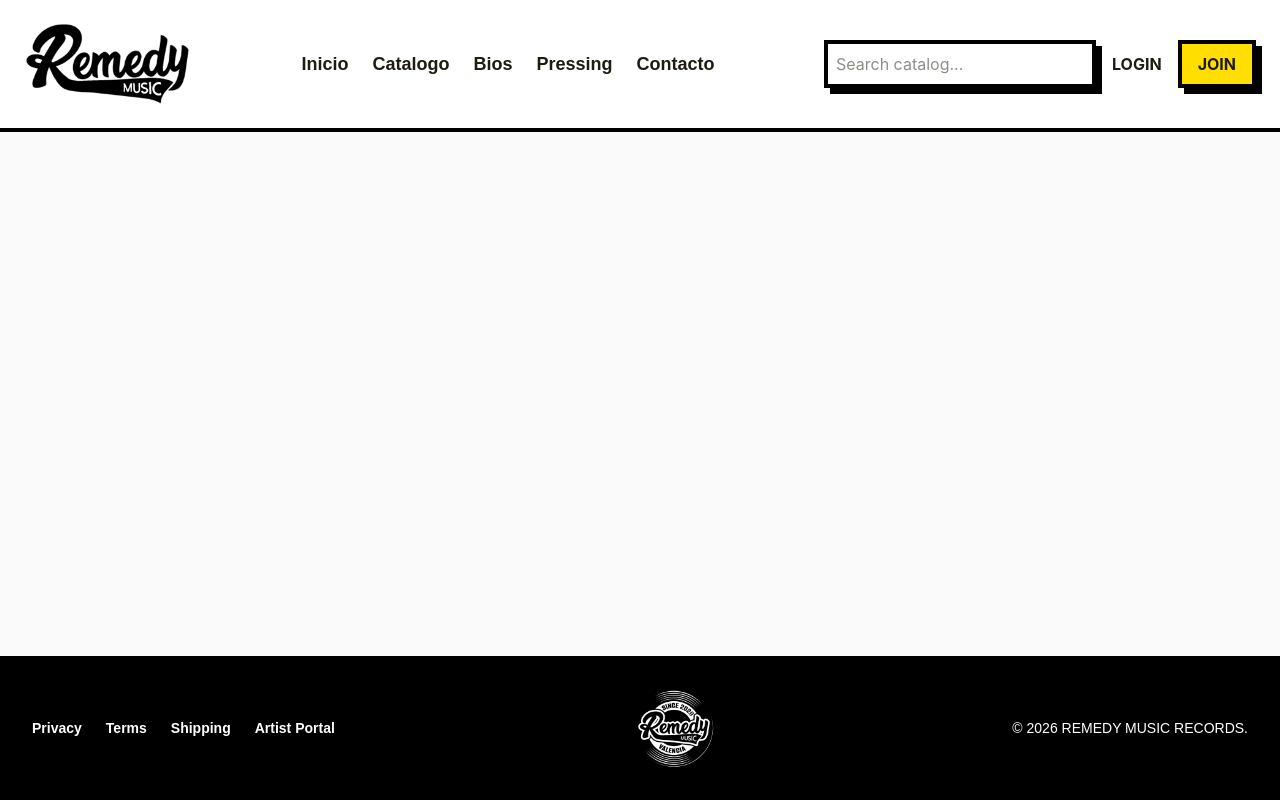
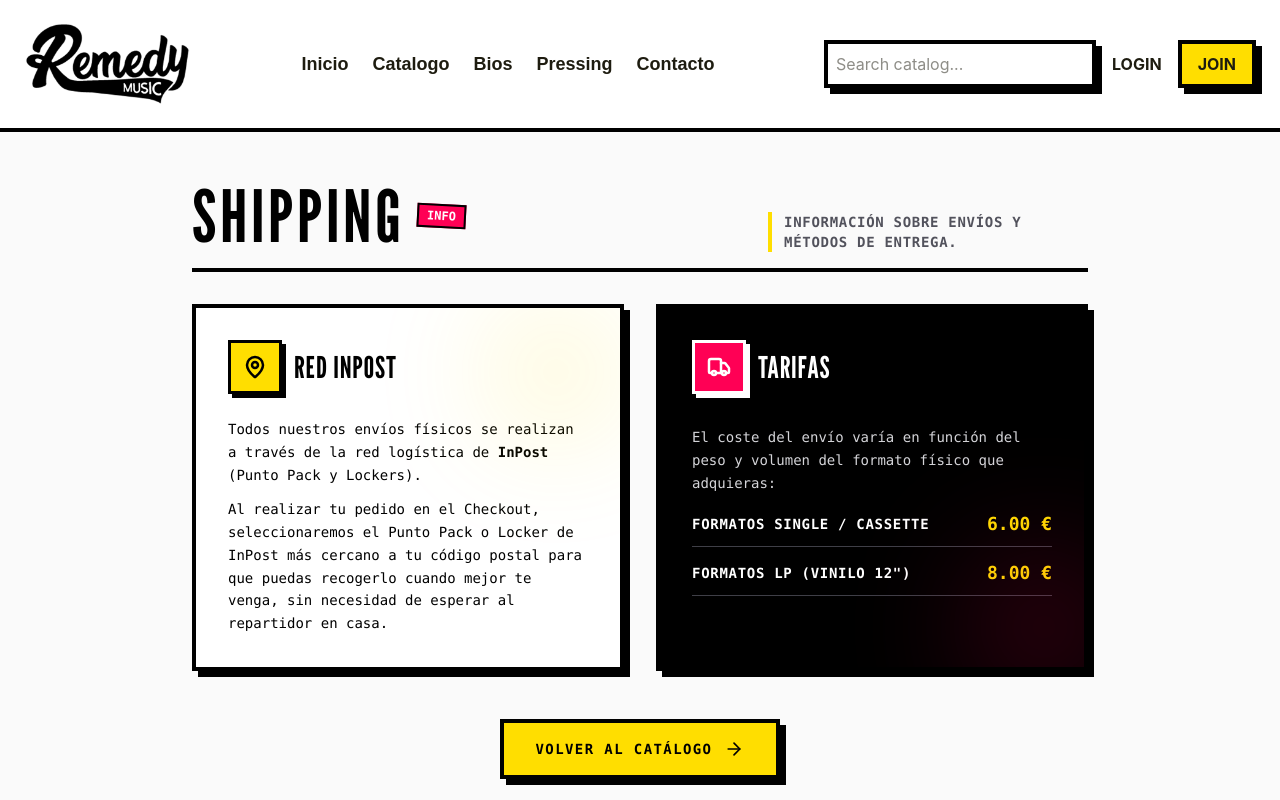
Before and after one commit to syncrolattex-maker/remedy-music-web, a React (Vite) app: page /shipping in a window 1280 px wide. Shown: the top 800 px of the page. Built offline with nearby package versions, Linux system fonts and the light colour scheme; a web font is replaced by a local one.

Commit message:
Add Shipping info page with InPost and costs details

```diff
--- a/src/App.tsx
+++ b/src/App.tsx
@@ -11,6 +11,7 @@ import { Home } from './pages/Home';
 import { Checkout } from './pages/Checkout';
 import { Contact } from './pages/Contact';
 import { Catalog } from './pages/Catalog';
+import { Shipping } from './pages/Shipping';
 import { Player } from './components/Player';
 import { Bios } from './pages/Bios';
 import { Pressing } from './pages/Pressing';
@@ -111,6 +112,7 @@ export default function App() {
             <Route path="/contacto" element={<Contact />} />
             <Route path="/bios" element={<Bios />} />
             <Route path="/pressing" element={<Pressing />} />
+            <Route path="/shipping" element={<Shipping />} />
             <Route
               path="/catalogo"
               element={
--- a/src/components/Footer.tsx
+++ b/src/components/Footer.tsx
@@ -1,4 +1,4 @@
-import React from 'react';
+import { Link } from 'react-router-dom';
 
 export const Footer = () => (
   <footer className="bg-black text-white p-8">
@@ -6,7 +6,7 @@ export const Footer = () => (
       <div className="flex gap-6 font-bold text-sm flex-wrap justify-center font-display">
         <a href="#">Privacy</a>
         <a href="#">Terms</a>
-        <a href="#">Shipping</a>
+        <Link to="/shipping" onClick={() => window.scrollTo(0, 0)}>Shipping</Link>
         <a href="#">Artist Portal</a>
       </div>
       <img src="/footer-logo.png" alt="Remedy Music" className="h-20" />
--- /dev/null
+++ b/src/pages/Shipping.tsx
@@ -0,0 +1,91 @@
+import React from 'react';
+import { Truck, MapPin, Info, ArrowRight } from 'lucide-react';
+import { Link } from 'react-router-dom';
+
+export const Shipping = () => {
+  return (
+    <main className="w-full min-h-screen bg-surface text-black p-6 md:p-12 font-sans pb-32">
+      <div className="max-w-4xl mx-auto">
+
+        {/* HEADER */}
+        <div className="flex flex-col md:flex-row justify-between items-start md:items-end border-b-4 border-black pb-4 mb-8 gap-4 select-none">
+          <div className="flex items-center gap-3">
+            <h1 className="font-heading text-5xl md:text-7xl uppercase tracking-wider">Shipping</h1>
+            <span className="font-mono text-xs bg-[#FF0055] text-white border-2 border-black px-2 py-0.5 font-bold uppercase rotate-3">
+              Info
+            </span>
+          </div>
+          <p className="font-mono text-sm max-w-xs text-zinc-600 font-bold uppercase tracking-wider border-l-4 border-[#FFDE00] pl-3">
+            Información sobre envíos y métodos de entrega.
+          </p>
+        </div>
+
+        {/* CONTENT BUBBLES */}
+        <div className="grid grid-cols-1 md:grid-cols-2 gap-8 mb-12">
+
+          {/* INPOST BLOCK */}
+          <div className="brutalist-border bg-white p-6 md:p-8 flex flex-col gap-4 relative overflow-hidden group">
+            <div className="absolute top-0 right-0 w-32 h-32 bg-[#FFDE00] rounded-full blur-3xl opacity-20 group-hover:opacity-40 transition-opacity"></div>
+
+            <div className="flex items-center gap-3 mb-2">
+              <div className="p-3 bg-[#FFDE00] border-3 border-black shadow-[4px_4px_0_0_#000]">
+                <MapPin className="w-6 h-6 stroke-[2.5]" />
+              </div>
+              <h2 className="font-heading text-3xl uppercase tracking-wide">Red InPost</h2>
+            </div>
+
+            <div className="font-mono text-sm leading-relaxed flex flex-col gap-3">
+              <p>
+                Todos nuestros envíos físicos se realizan a través de la red logística de <strong>InPost</strong> (Punto Pack y Lockers).
+              </p>
+              <p>
+                Al realizar tu pedido en el Checkout, seleccionaremos el Punto Pack o Locker de InPost más cercano a tu código postal para que puedas recogerlo cuando mejor te venga, sin necesidad de esperar al repartidor en casa.
+              </p>
+            </div>
+          </div>
+
+          {/* PRICING BLOCK */}
+          <div className="brutalist-border bg-black text-white p-6 md:p-8 flex flex-col gap-4 relative overflow-hidden group">
+            <div className="absolute -bottom-10 -right-10 w-40 h-40 bg-[#FF0055] rounded-full blur-3xl opacity-20 group-hover:opacity-40 transition-opacity"></div>
+
+            <div className="flex items-center gap-3 mb-2">
+              <div className="p-3 bg-[#FF0055] border-3 border-white shadow-[4px_4px_0_0_#fff] text-white">
+                <Truck className="w-6 h-6 stroke-[2.5]" />
+              </div>
+              <h2 className="font-heading text-3xl uppercase tracking-wide">Tarifas</h2>
+            </div>
+
+            <div className="font-mono text-sm leading-relaxed flex flex-col gap-4 mt-2">
+              <p className="text-zinc-300">
+                El coste del envío varía en función del peso y volumen del formato físico que adquieras:
+              </p>
+
+              <ul className="flex flex-col gap-3">
+                <li className="flex justify-between items-center border-b border-zinc-700 pb-2">
+                  <span className="font-bold uppercase tracking-wider">Formatos Single / Cassette</span>
+                  <span className="text-lg font-bold text-[#FFDE00]">6.00 €</span>
+                </li>
+                <li className="flex justify-between items-center border-b border-zinc-700 pb-2">
+                  <span className="font-bold uppercase tracking-wider">Formatos LP (Vinilo 12")</span>
+                  <span className="text-lg font-bold text-[#FFDE00]">8.00 €</span>
+                </li>
+              </ul>
+            </div>
+          </div>
+        </div>
+
+        {/* CTA */}
+        <div className="flex justify-center mt-12">
+          <Link
+            to="/catalogo/45s-club"
+            className="group py-4 px-8 bg-[#FFDE00] border-4 border-black font-mono font-bold text-sm uppercase tracking-widest flex items-center gap-3 shadow-[6px_6px_0_0_#000] hover:translate-x-1 hover:translate-y-1 hover:shadow-[2px_2px_0_0_#000] transition-all"
+          >
+            Volver al Catálogo
+            <ArrowRight className="w-5 h-5 group-hover:translate-x-1 transition-transform" />
+          </Link>
+        </div>
+
+      </div>
+    </main>
+  );
+};
```
